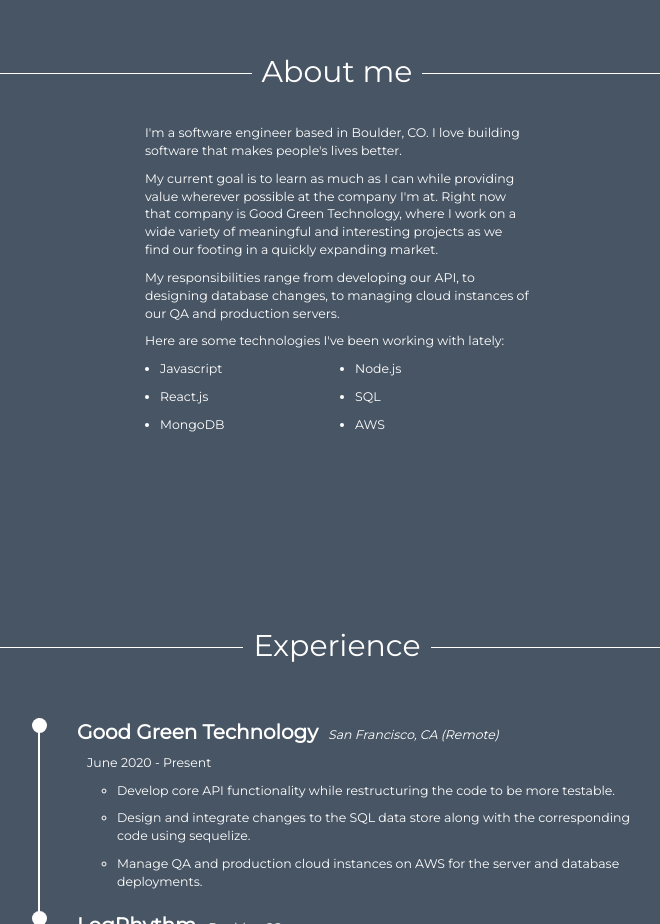
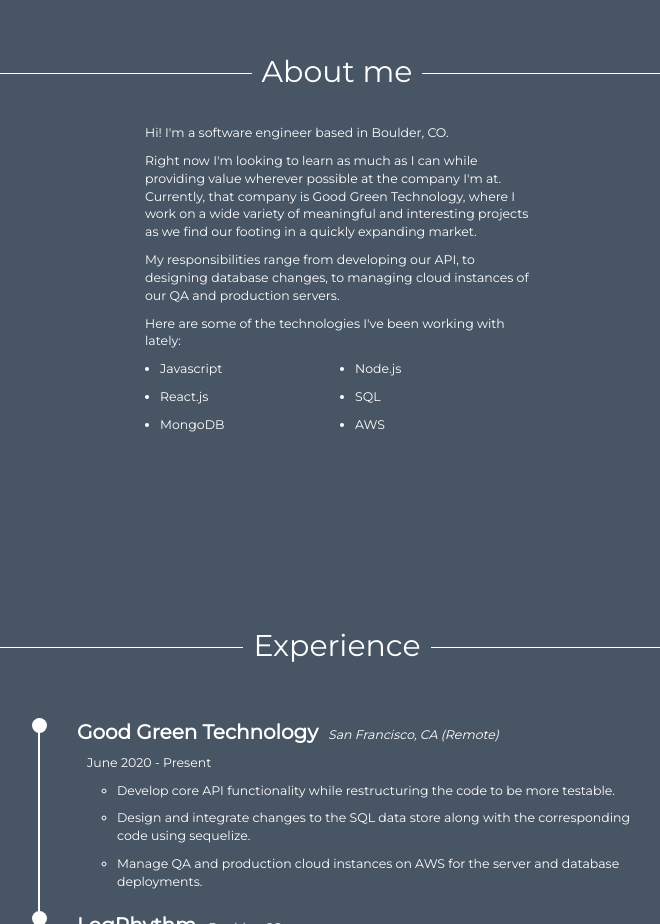
Before and after one commit to mabthew/personal-website, a React (Create React App) app: page / in a window 1280 px wide. Shown: the part 820-1744 px from the top of the page, without its empty margins (303-963 px from the left). Built offline with nearby package versions, Linux system fonts and the light colour scheme.

Commit message:
Changed wording in about me

```diff
--- a/src/components/About/About.js
+++ b/src/components/About/About.js
@@ -8,13 +8,13 @@
             <p className="section-title"><span>About me</span></p>
 
             <div className="about-content">
-                <p>I'm a software engineer based in Boulder, CO. I love building software that makes people's lives better.</p>
+                <p>Hi! I'm a software engineer based in Boulder, CO. </p>
 
-                <p>My current goal is to learn as much as I can while providing value wherever possible at the company I'm at. Right now that company is <a href="https://www.linkedin.com/company/good-green-technology/" target="_blank" rel="noopener noreferrer">Good Green Technology</a>, where I work on a wide variety of meaningful and interesting projects as we find our footing in a quickly expanding market. </p>
+                <p>Right now I'm looking to learn as much as I can while providing value wherever possible at the company I'm at. Currently, that company is <a href="https://www.linkedin.com/company/good-green-technology/" target="_blank" rel="noopener noreferrer">Good Green Technology</a>, where I work on a wide variety of meaningful and interesting projects as we find our footing in a quickly expanding market. </p>
 
                 <p>My responsibilities range from developing our API, to designing database changes, to managing cloud instances of our QA and production servers.</p>
 
-                <p>Here are some technologies I've been working with lately:</p>
+                <p>Here are some of the technologies I've been working with lately:</p>
 
                 <div className="container">
                     <div className="row">
```
